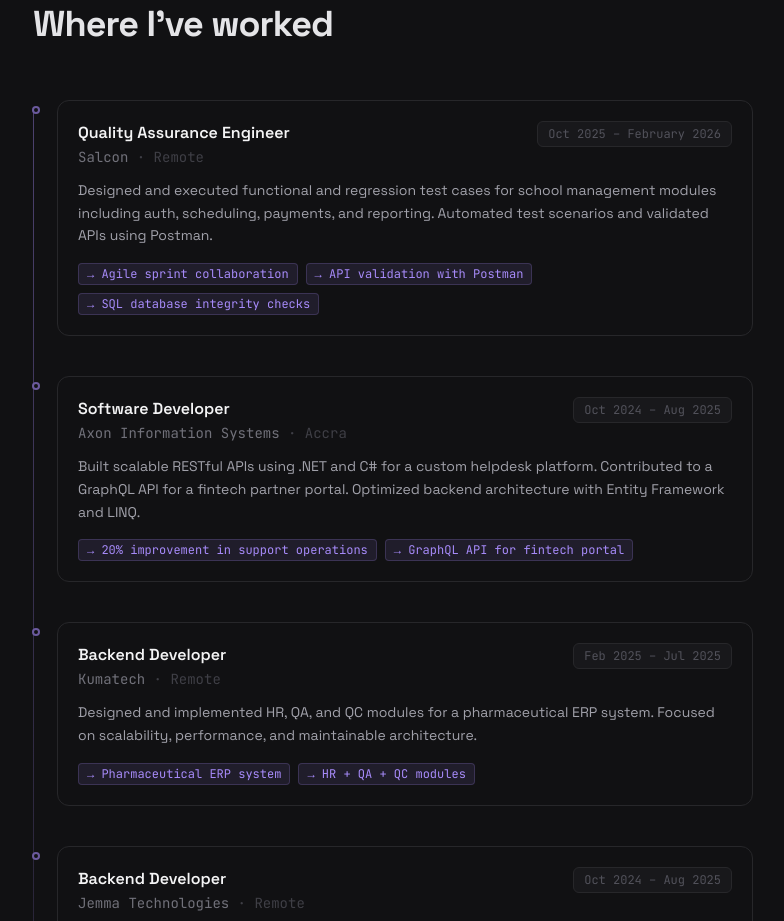
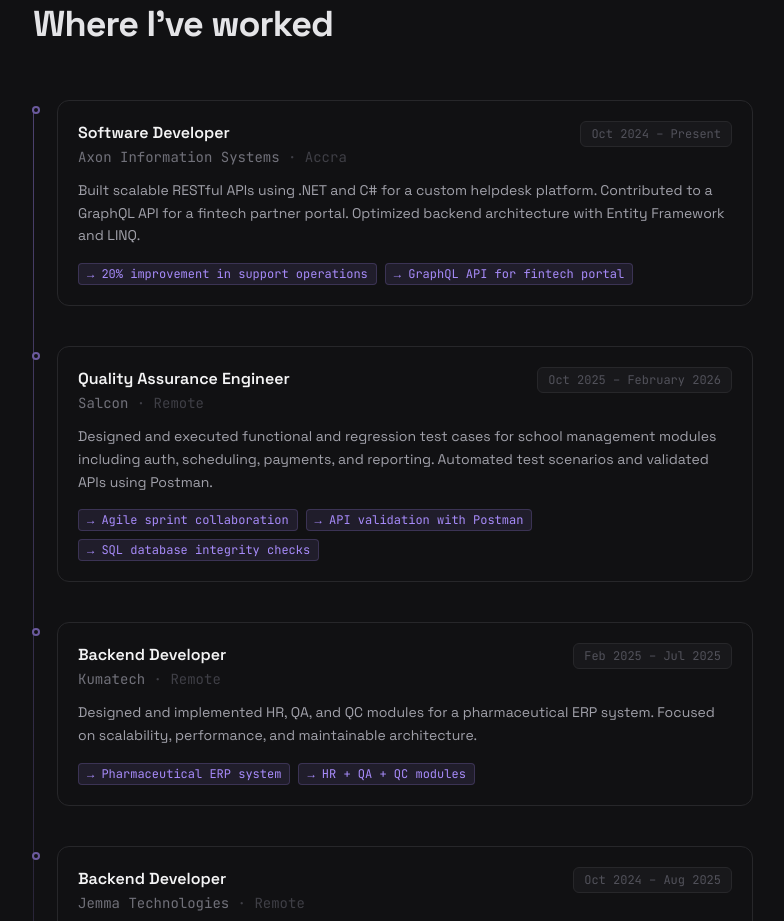
Before and after one commit to Berndoe/portfolio, a React (Vite) app: page / in a window 1280 px wide. Shown: the part 3700-4621 px from the top of the page, without its empty margins (247-1031 px from the left). Built offline with nearby package versions, Linux system fonts and the light colour scheme.

Commit message:
update experience

```diff
--- a/src/components/Experience.jsx
+++ b/src/components/Experience.jsx
@@ -1,6 +1,15 @@
 import { motion } from "framer-motion";
 
 const experiences = [
+  {
+    title: "Software Developer",
+    company: "Axon Information Systems",
+    location: "Accra",
+    period: "Oct 2024 – Present",
+    description:
+        "Built scalable RESTful APIs using .NET and C# for a custom helpdesk platform. Contributed to a GraphQL API for a fintech partner portal. Optimized backend architecture with Entity Framework and LINQ.",
+    highlights: ["20% improvement in support operations", "GraphQL API for fintech portal"],
+  },
   {
     title: "Quality Assurance Engineer",
     company: "Salcon",
@@ -9,15 +18,6 @@
     description:
       "Designed and executed functional and regression test cases for school management modules including auth, scheduling, payments, and reporting. Automated test scenarios and validated APIs using Postman.",
     highlights: ["Agile sprint collaboration", "API validation with Postman", "SQL database integrity checks"],
-  },
-  {
-    title: "Software Developer",
-    company: "Axon Information Systems",
-    location: "Accra",
-    period: "Oct 2024 – Aug 2025",
-    description:
-      "Built scalable RESTful APIs using .NET and C# for a custom helpdesk platform. Contributed to a GraphQL API for a fintech partner portal. Optimized backend architecture with Entity Framework and LINQ.",
-    highlights: ["20% improvement in support operations", "GraphQL API for fintech portal"],
   },
   {
     title: "Backend Developer",
```
